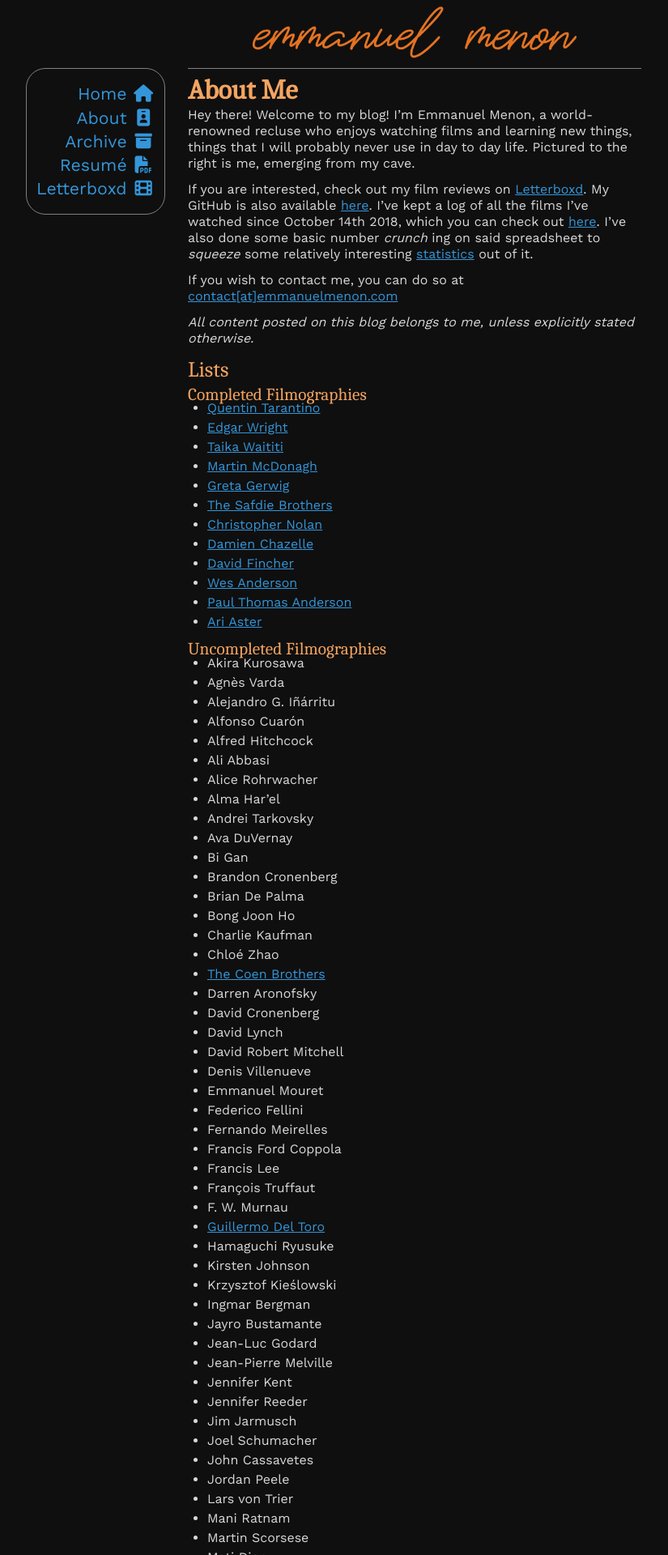
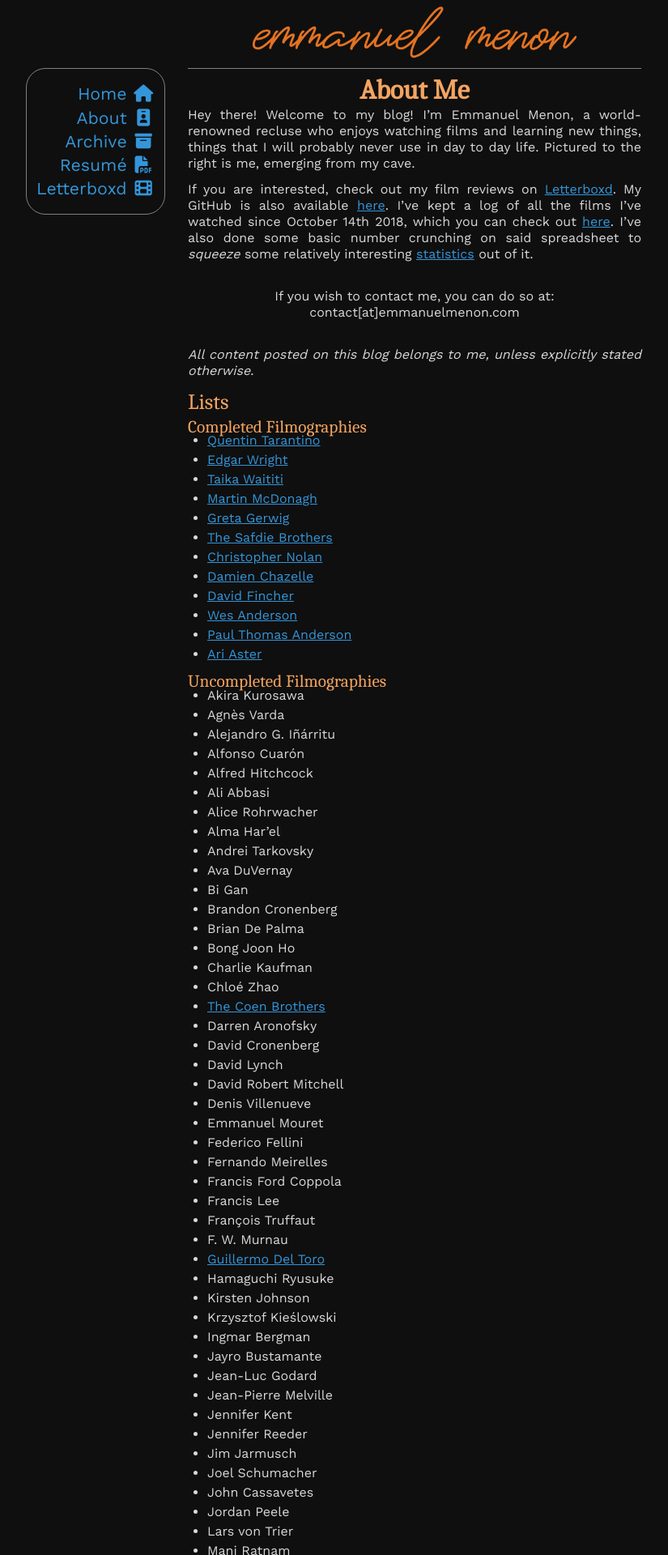
Before and after one commit to emmanuelmenon/emmanuelmenon.github.io, a Jekyll site: the page built from about.md, in a window 1280 px wide. Shown: the top 1920 px of the page at 81% size, without its empty margins (128-953 px from the left). Built offline with Jekyll 4.4.1, drawn with Linux system fonts in a browser that asks for light colours; nearby versions of some CDN libraries.

Commit message:
Add hyphenation

```diff
--- a/_layouts/default.html
+++ b/_layouts/default.html
@@ -1,5 +1,5 @@
 <!DOCTYPE html>
-<html>
+<html lang="en">
 <head>
     <!--[if lt IE 9]><script src="https://cdnjs.cloudflare.com/ajax/libs/html5shiv/3.7.3/html5shiv.min.js"></script><![endif]-->
     <meta charset="UTF-8">
--- a/about.md
+++ b/about.md
@@ -7,10 +7,15 @@ description: Learn more about Emmanuel Menon, the author of a ~~fantastic~~ blog
 <!-- <img src="../assets/images/aboutpage-profile.jpg" class="right" style="width: 35%; border-radius: 2.5em;"> -->
 Hey there! Welcome to my blog! I'm Emmanuel Menon, a world-renowned recluse who enjoys watching films and learning new things, things that I will probably never use in day to day life. Pictured to the right is me, emerging from my cave.
 
-If you are interested, check out my film reviews on [Letterboxd](https://letterboxd.com/emmanuelmenon). My GitHub is also available [here](https://github.com/emmanuelmenon/). I've kept a log of all the films I've watched since October 14th 2018, which you can check out [here](https://docs.google.com/spreadsheets/d/17L6FQYznF9GzyKYIwTJBpKd8MP8I-PCeQ8B3RXGwzcY/edit#gid=2079998586/). I've also done some basic number *crunch* ing on said spreadsheet to *squeeze* some relatively interesting [statistics]((https://docs.google.com/spreadsheets/d/17L6FQYznF9GzyKYIwTJBpKd8MP8I-PCeQ8B3RXGwzcY/edit#gid=532583700/)) out of it.
-
-If you wish to contact me, you can do so at [contact[at]emmanuelmenon.com](mailto:contact@emmanuelmenon.com)
-
+If you are interested, check out my film reviews on [Letterboxd](https://letterboxd.com/emmanuelmenon). My GitHub is also available [here](https://github.com/emmanuelmenon/). I've kept a log of all the films I've watched since October 14th 2018, which you can check out [here](https://docs.google.com/spreadsheets/d/17L6FQYznF9GzyKYIwTJBpKd8MP8I-PCeQ8B3RXGwzcY/edit#gid=2079998586/). I've also done some basic number crunching on said spreadsheet to *squeeze* some relatively interesting [statistics]((https://docs.google.com/spreadsheets/d/17L6FQYznF9GzyKYIwTJBpKd8MP8I-PCeQ8B3RXGwzcY/edit#gid=532583700/)) out of it.
+<br>
+<br>
+<p class="center-text">
+If you wish to contact me, you can do so at:
+<br>
+<i>contact[at]emmanuelmenon.com</i>
+</p>
+<br>
 *All content posted on this blog belongs to me, unless explicitly stated otherwise.*
 
 ## Lists
--- a/assets/css/styles.css
+++ b/assets/css/styles.css
@@ -18,12 +18,10 @@ body {
 	color: #d9d9d9;
 	font-family: 'Work Sans', sans-serif;
 	font-size: 100%;
-	text-align: left;
 }
 
 /* text */
-p { font-size: 1em; line-height: 1.25; margin: 0.75rem 0; }
-h1 { font-size: 2.11em; font-weight: 700; margin-top: 0!important; }
+h1 { font-size: 2.11em; font-weight: 700; margin-top: 0!important; text-align: center; }
 h2 { font-size: 1.67em; }
 h3 { font-size: 1.33em; }
 h4 { font-size: 1.11em; }
@@ -35,6 +33,19 @@ h1, h2, h3, h4, h5, h6 {
 	line-height: 1.25;
 	margin-top: 0.75rem;
 	margin-bottom: -0.75rem;
+}
+p {
+	font-size: 1em;
+	line-height: 1.25;
+	margin: 0.75rem 0;
+	text-align: justify;
+	text-justify: inter-word;
+	-webkit-hyphens: auto;
+	-moz-hyphens: auto;
+	-ms-hyphens: auto;
+	-o-hyphens: auto;
+	hyphens: auto;
+	word-break: break-word;
 }
 
 /* text emphasis */
@@ -59,7 +70,7 @@ img.left { float: left; padding: 0.5rem 1rem 0.5rem 0; }
 /* homepage post teaser */
 .post-teaser { padding: 0.15rem 0; border-bottom: 0.1rem solid #808080; }
 .post-teaser h1 a { text-decoration: none; }
-.post-teaser h6 { font-size: 0.9em; font-style: italic; margin-top: 0.5rem; }
+.post-teaser h6 { font-size: 0.9em; font-style: italic; margin-top: 0.5rem; text-align: center; }
 .post-teaser:first-of-type { padding-top: 0; }
 
 /* pagination buttons */
@@ -129,6 +140,7 @@ article { padding: 0; }
 .right { float: right; }
 .hide { display: none; }
 .desktopHidden { display: none; }
+.center-text { text-align: center; }
 
 /* mobile support */
 @media screen and (max-width: 60rem) {
```
